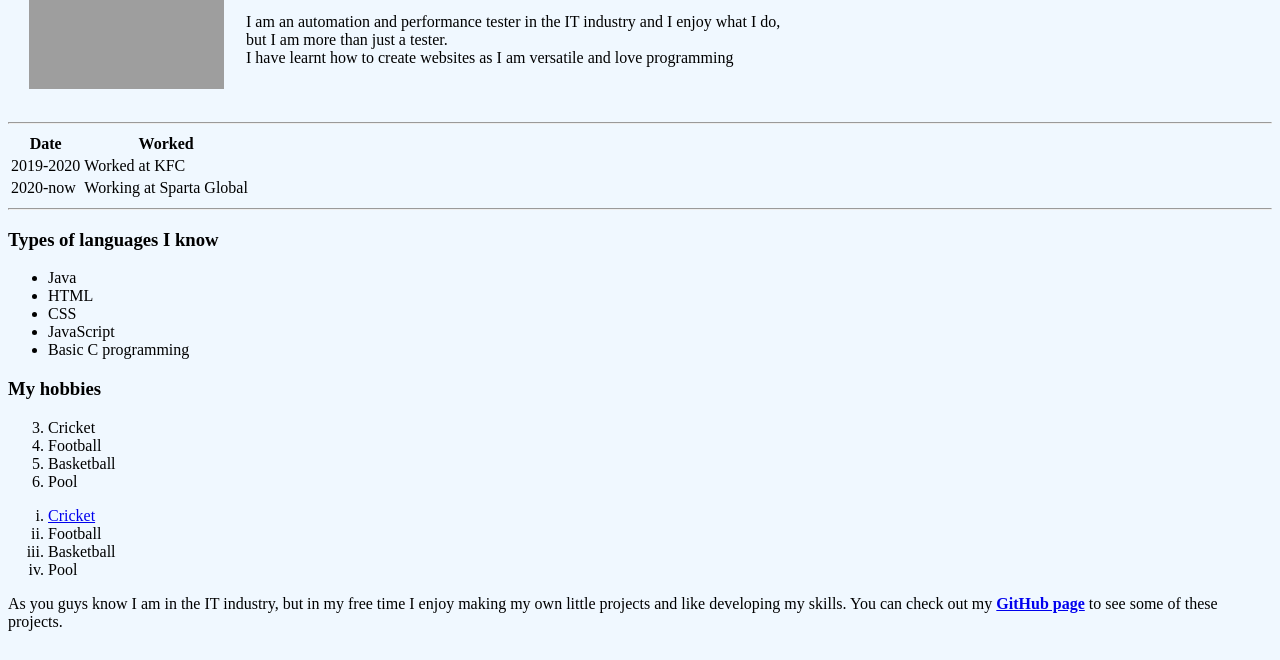
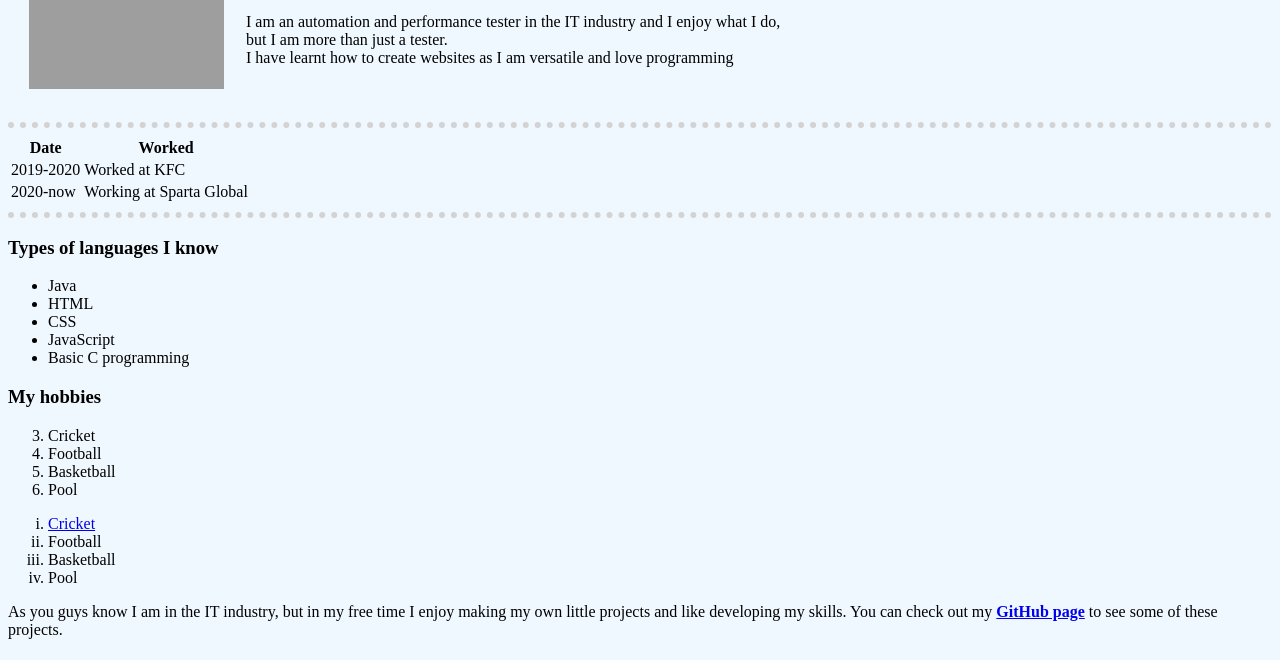
Before and after one commit to abdulwm97/CV, a plain HTML site: page index.html in a window 1280 px wide. Shown: the part 140-800 px from the top of the page. Drawn offline with Linux system fonts and the light colour scheme; grey boxes are pictures that could not be loaded.

Commit message:
added external css features to add colour to the website and styling to the horizontal rule

```diff
--- /dev/null
+++ b/css/styles.css
@@ -0,0 +1,10 @@
+body{
+    background-color: aliceblue;
+}
+hr{
+    border-style: none;
+    border-top-style: dotted;
+    border-width: 6px;
+    border-color: lightgrey;
+    height: 0px;
+}
--- a/index.html
+++ b/index.html
@@ -2,8 +2,9 @@
 <head>
     <meta charset="utf-8">
     <title>About me</title>
+    <link rel="stylesheet" href="css/styles.css">
 </head>
-<body style="background-color: aliceblue;">
+<body>
     <table cellspacing="20">
         <tr>
             <td><img src="images/Abdul Wasay pic1.png" alt="Image of Abdul" height="200" width="195"></td>
```
